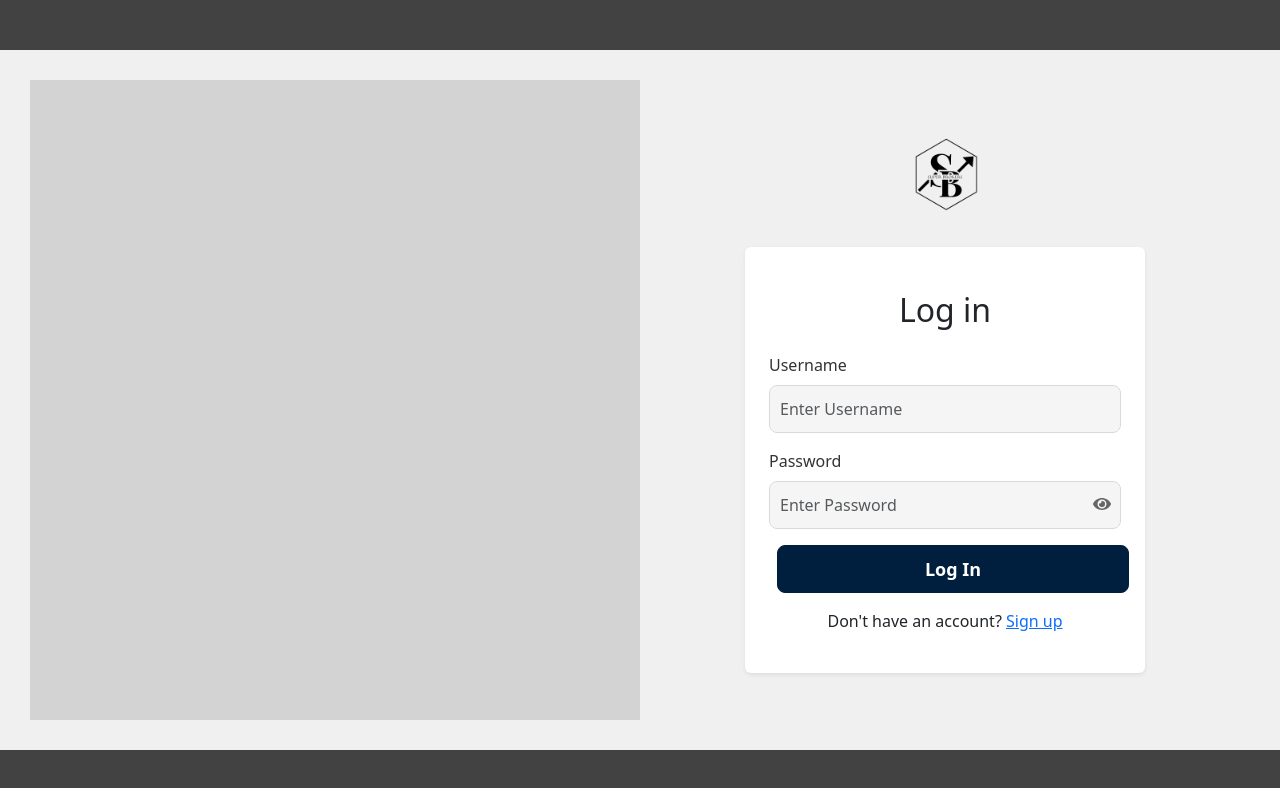
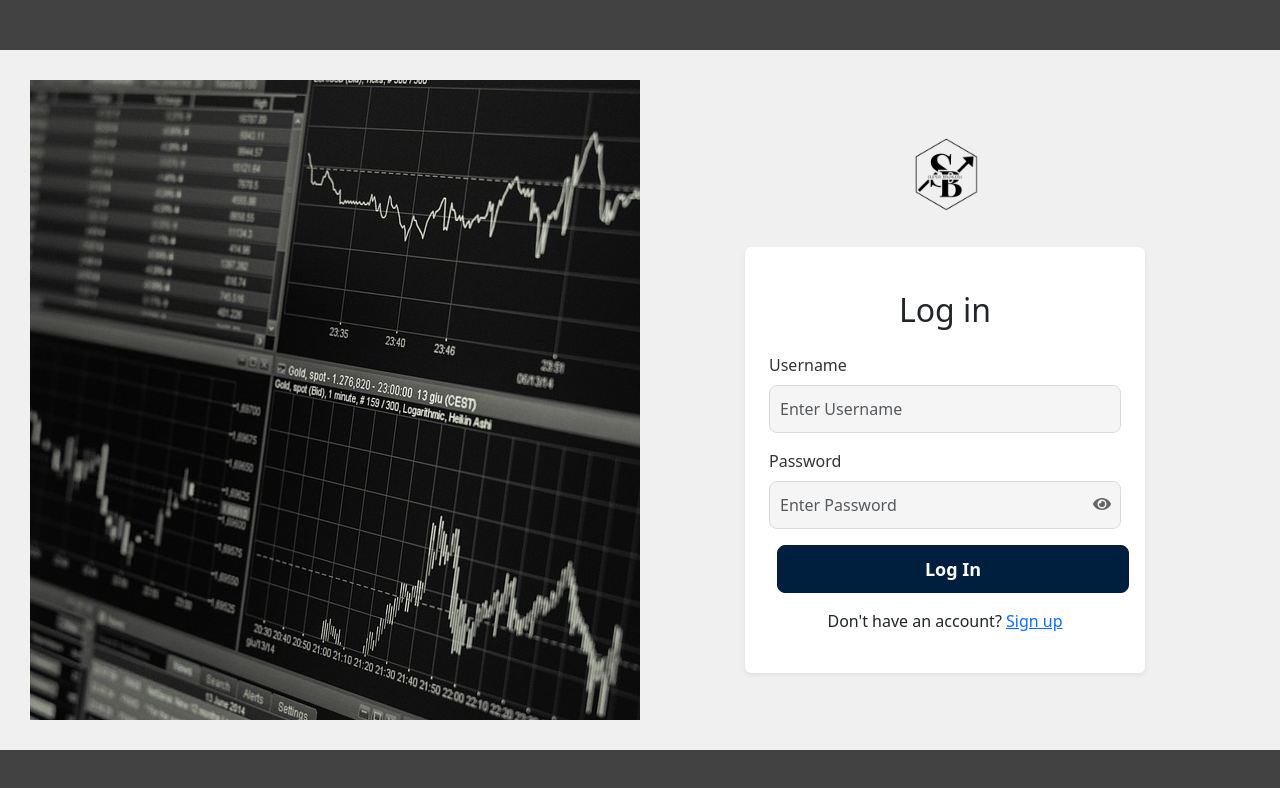
Before and after one commit to Mahhad-S/Super-Brokers, a React (Vite) app in the folder super-brokers/: page /login in a window 1280 px wide. Shown: the top 788 px of the page. Built offline with nearby package versions, Linux system fonts and the light colour scheme.

Commit message:
added img for login

```diff
--- a/super-brokers/src/Home.jsx
+++ b/super-brokers/src/Home.jsx
@@ -4,7 +4,7 @@ import './style/Home.css';  // Import the CSS file
 
 function Home() {
     return (
-        <div className="d-flex flex-column min-vh-100 bg-secondary position-relative">
+        <div className="main-wrapper">
             {/* Hot Bar at the top */}
             <div className="hot-bar">
                 <div className="row align-items-center no-gutters">
--- a/super-brokers/src/Login.jsx
+++ b/super-brokers/src/Login.jsx
@@ -26,13 +26,13 @@ function Login() {
     return (
         <div className="login-wrapper d-flex">
             <div className="image-holder">
-                {/* Image or placeholder for the left side */}
+                <img src="/images/stock.jpg" className="stock-img"/>
             </div>
             <div className="login-form-container d-flex justify-content-center align-items-center">
                 <img
-                            src="/images/Sb-logo.png"
-                            alt="Logo"
-                            className="logo"
+                    src="/images/Sb-logo.png"
+                    alt="Logo"
+                    className="logo"
                 />
                 <div className="login-box p-4 bg-white shadow-sm rounded">
                     <h2 className="text-center mb-4">Log in</h2>
--- a/super-brokers/src/style/Home.css
+++ b/super-brokers/src/style/Home.css
@@ -1,8 +1,9 @@
 /* Styles for the Home component */
-.d-flex.flex-column.min-vh-100.bg-secondary.position-relative {
+.main-wrapper {
     display: flex;
     flex-direction: column;
     min-height: 100vh;
+    min-width: 200vh;
     background-color: #6c757d;
     position: relative;
 }
--- a/super-brokers/src/style/Login.css
+++ b/super-brokers/src/style/Login.css
@@ -15,8 +15,12 @@ body {
 }
 
 .image-holder {
-    width: 100%;
+    width: 50%;
     background-color: #d3d3d3; /* Keep the left side grey or replace with an image */
+    display: flex;
+    align-items: center;
+    justify-content: center;
+    overflow: hidden;
 }
 
 /* Form container */
```
Also changed, not shown: super-brokers/images/stock.jpg (added).
